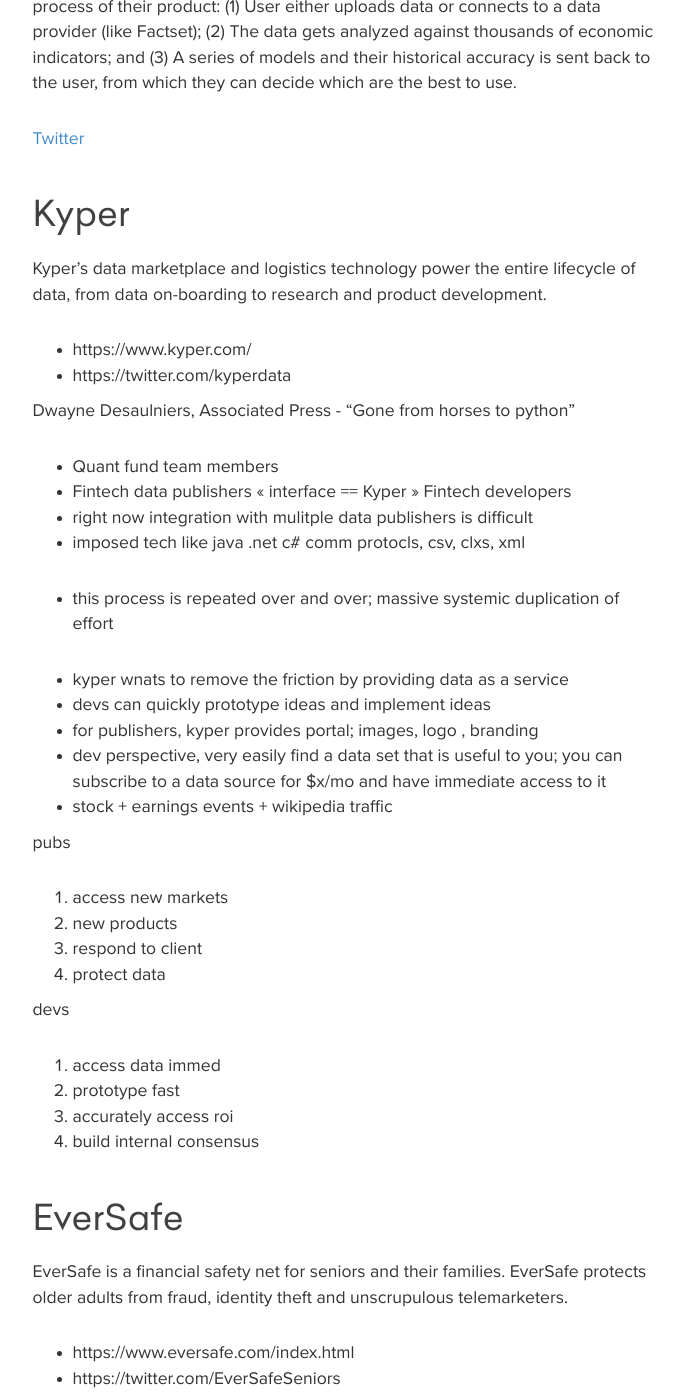
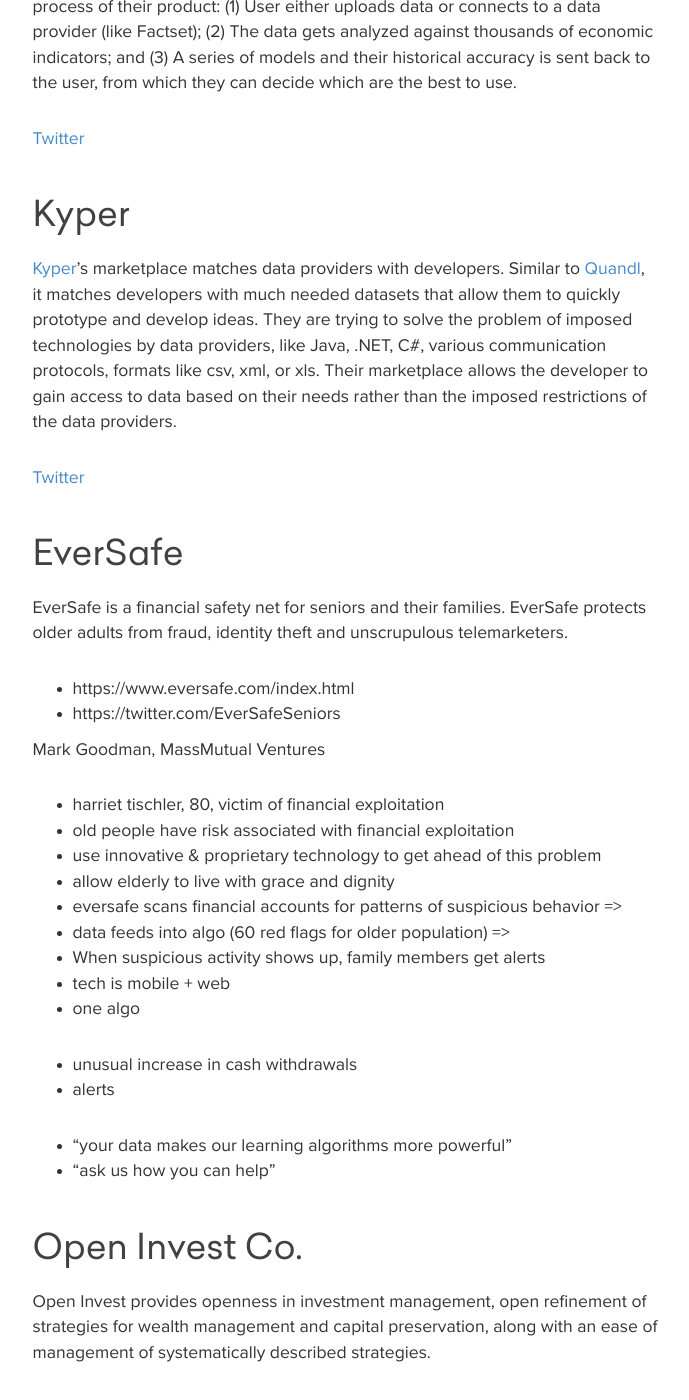
Before and after one commit to greenfieldhq/greenfieldhq.github.io, a Jekyll site: the page built from _posts/2016-04-01-fintech-demo-day.md, in a window 1280 px wide and 1400 px high, scrolled down 2477 px. Shown: the whole window, without its empty margins (295-984 px from the left). Built offline with Jekyll 4.4.1, drawn with Linux system fonts in a browser that asks for light colours; nearby versions of some CDN libraries.

Commit message:
add kyper

```diff
--- a/_posts/2016-04-01-fintech-demo-day.md
+++ b/_posts/2016-04-01-fintech-demo-day.md
@@ -83,36 +83,15 @@
 [Twitter](https://twitter.com/nutonian)
 
 ### Kyper
-Kyper's data marketplace and logistics technology power the entire lifecycle of data, from data on-boarding to research and product development.
-- https://www.kyper.com/
-- https://twitter.com/kyperdata
 
-Dwayne Desaulniers, Associated Press - "Gone from horses to python"
+[Kyper](https://www.kyper.com/)'s marketplace matches data providers with
+developers. Similar to [Quandl](https://www.quandl.com/), it matches developers
+with much needed datasets that allow them to quickly prototype and develop
+ideas. They are trying to solve the problem of imposed technologies by data
+providers, like Java, .NET, C#, various communication protocols, formats like
+csv, xml, or xls. Their marketplace allows the developer to gain access to data based on their needs rather than the imposed restrictions of the data providers.
 
-- Quant fund team members
-- Fintech data publishers << interface == Kyper >> Fintech developers
-- right now integration with mulitple data publishers is difficult
-- imposed tech like java .net c# comm protocls, csv, clxs, xml
-
-- this process is repeated over and over; massive systemic duplication of effort
-
-- kyper wnats to remove the friction by providing data as a service
-- devs can quickly prototype ideas and implement ideas
-- for publishers, kyper provides portal; images, logo , branding
-- dev perspective, very easily find a data set that is useful to you; you can subscribe to a data source for $x/mo and have immediate access to it
-- stock + earnings events + wikipedia traffic
-
-pubs
-1. access new markets
-2. new products
-3. respond to client
-4. protect data
-
-devs
-1. access data immed
-2. prototype fast
-3. accurately access roi
-4. build internal consensus
+[Twitter](https://twitter.com/kyperdata)
 
 ### EverSafe
 EverSafe is a financial safety net for seniors and their families. EverSafe protects older adults from fraud, identity theft and unscrupulous telemarketers.
```
